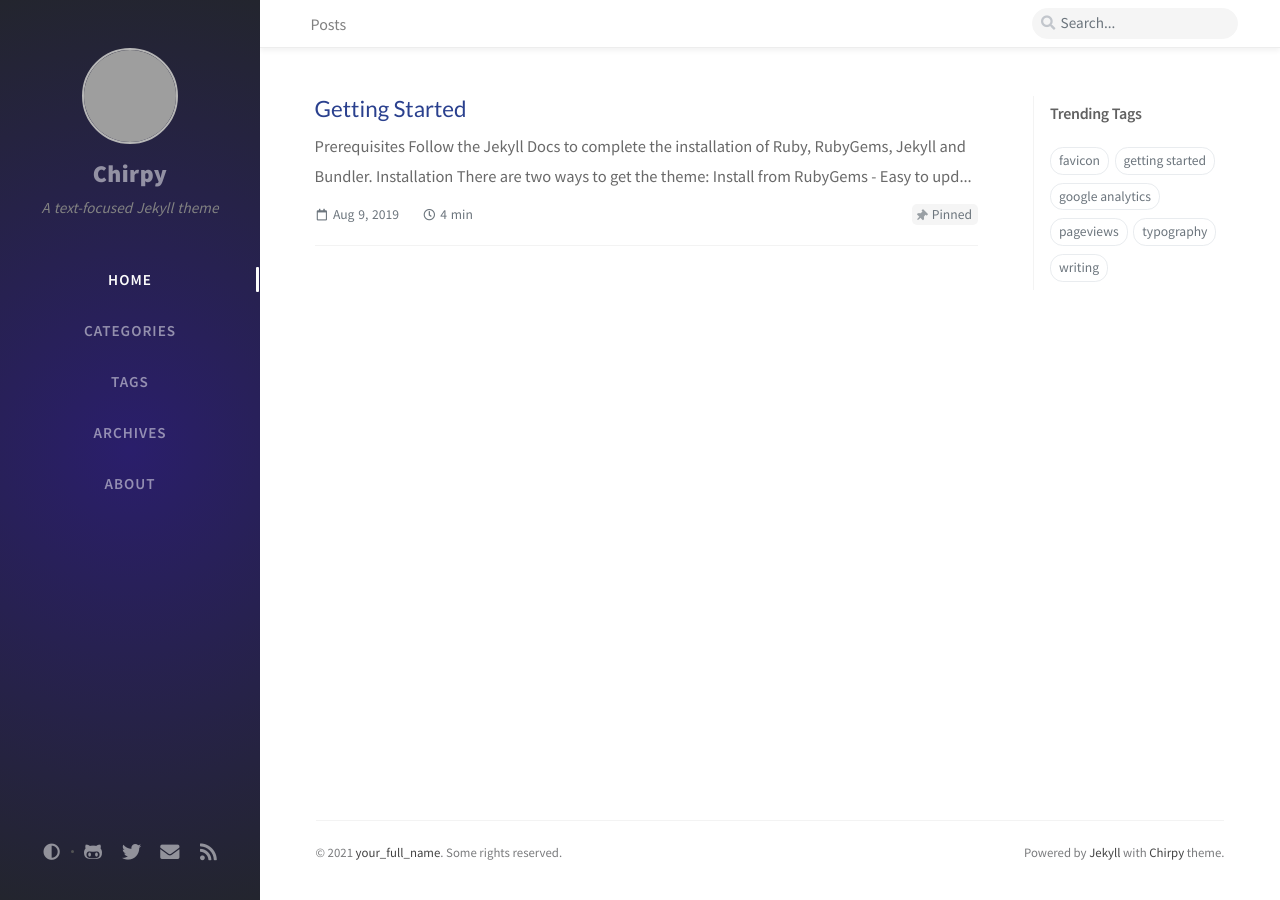
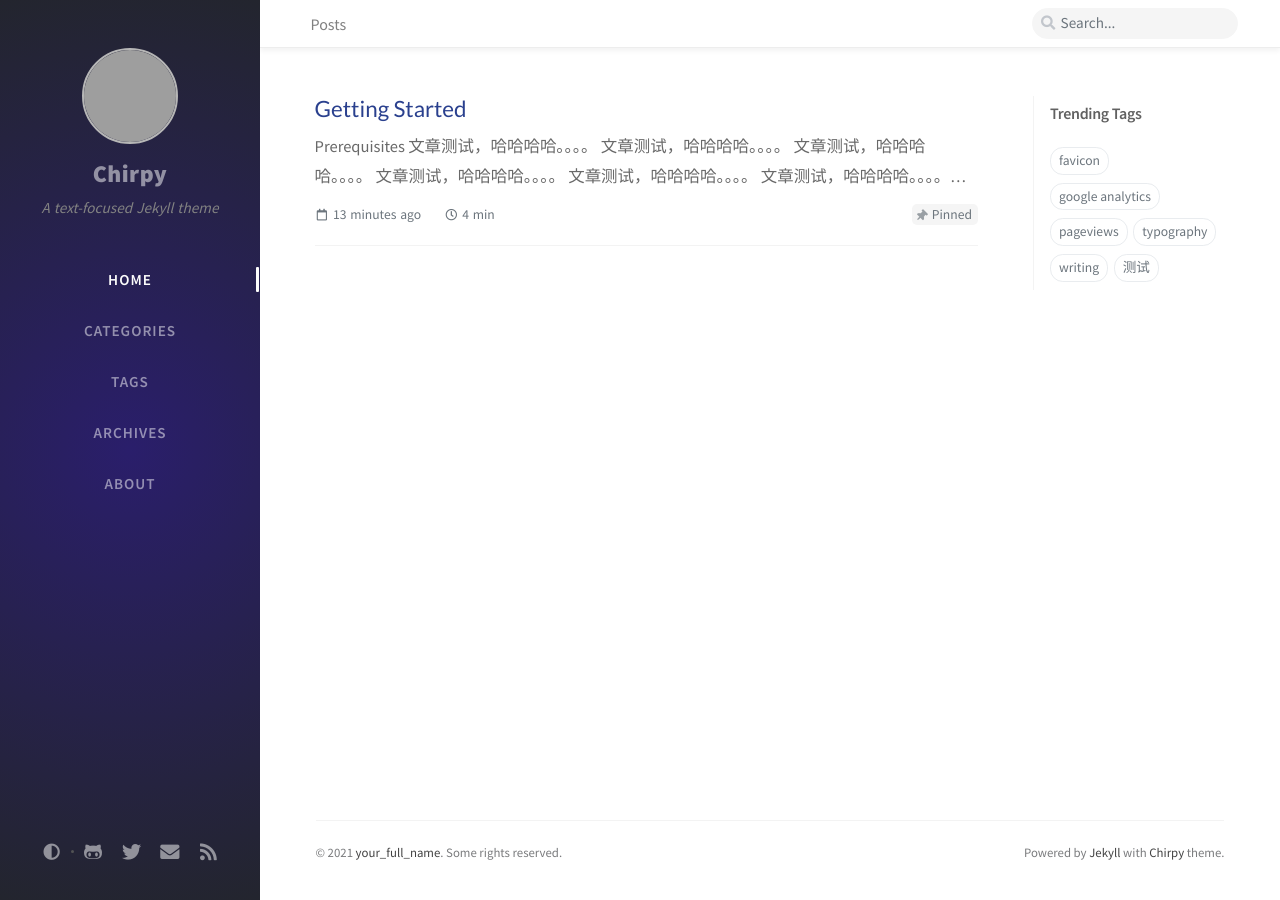
Before and after one commit to NiKoJJ/hecok, a Jekyll site: the page built from index.html, in a window 1280 px wide. Built offline with Jekyll 4.4.1, drawn with Linux system fonts in a browser that asks for light colours; nearby versions of some CDN libraries; comment, search, counter and statistics services are not loaded; grey boxes are pictures that could not be loaded.

Commit message:
Update 2019-08-09-getting-started.md
change

```diff
--- a/_posts/2019-08-09-getting-started.md
+++ b/_posts/2019-08-09-getting-started.md
@@ -1,13 +1,21 @@
 ---
 title: Getting Started
 author: Cotes Chung
-date: 2019-08-09 20:55:00 +0800
-categories: [Blogging, Tutorial]
-tags: [getting started]
+date: 2021-04-20 20:55:00 +0800
+categories: [Blogging, Test]
+tags: [测试]
 pin: true
 ---
 
 ## Prerequisites
+
+文章测试，哈哈哈哈。。。。
+文章测试，哈哈哈哈。。。。
+文章测试，哈哈哈哈。。。。
+
+文章测试，哈哈哈哈。。。。
+文章测试，哈哈哈哈。。。。
+文章测试，哈哈哈哈。。。。
 
 Follow the [Jekyll Docs](https://jekyllrb.com/docs/installation/) to complete the installation of `Ruby`, `RubyGems`, `Jekyll` and `Bundler`.
 
```
